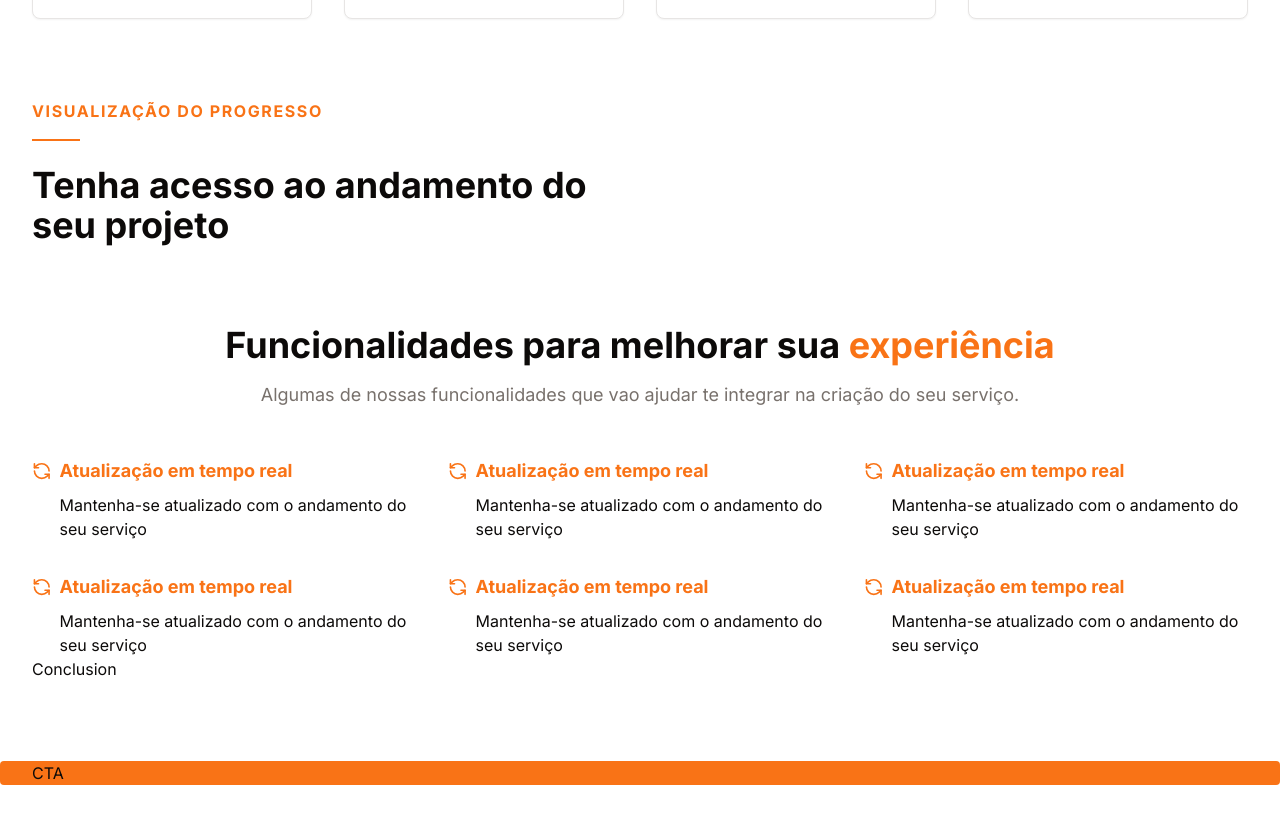
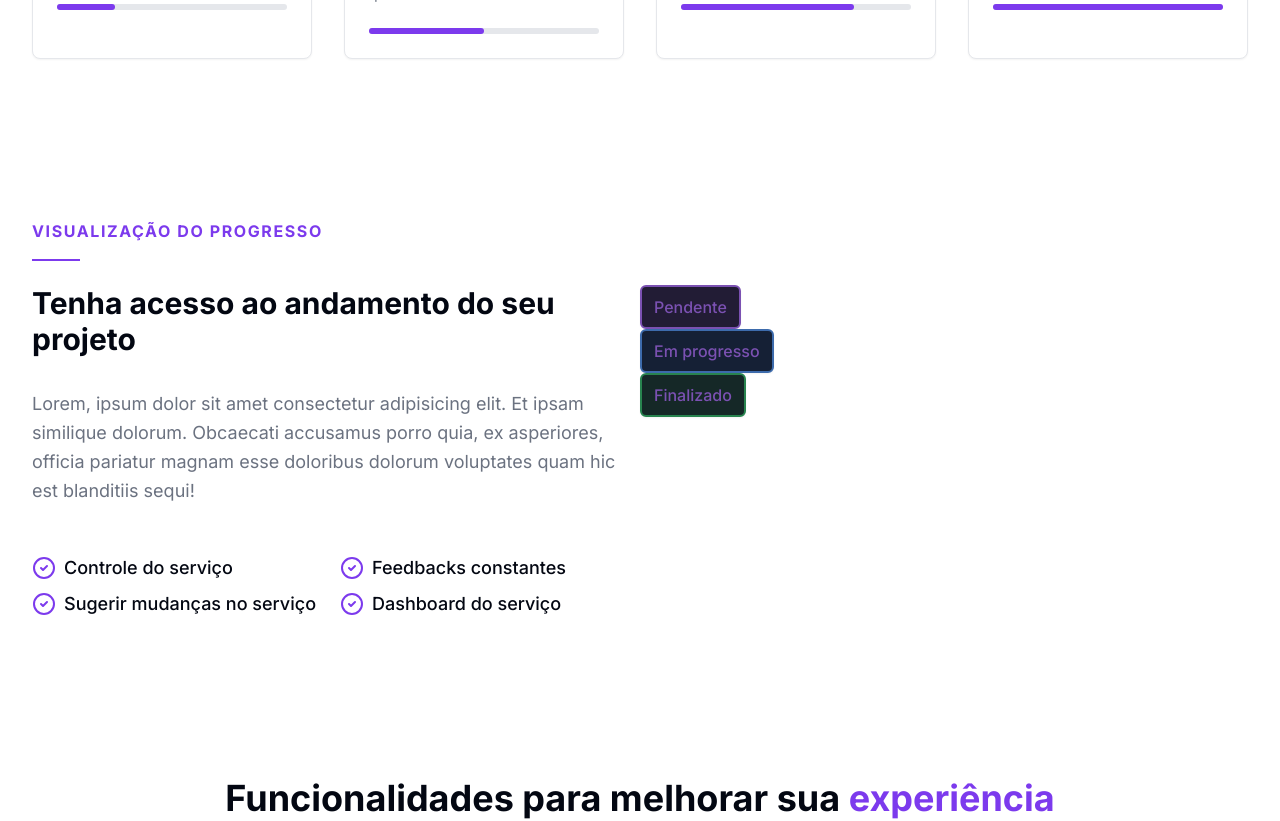
Before and after one commit to charmingruby/apperize, a Next.js app in the folder frontend/: page / in a window 1280 px wide. Shown: the part 1360-2181 px from the top of the page. Built offline with nearby package versions, Linux system fonts and the light colour scheme.

Commit message:
late commit

```diff
--- /dev/null
+++ b/frontend/src/app/(root)/components/feature-guarantee.tsx
@@ -0,0 +1,14 @@
+import { CheckCircle2 } from 'lucide-react'
+
+interface FeatureGuaranteeProps {
+  text: string
+}
+
+export function FeatureGuarantee({ text }: FeatureGuaranteeProps) {
+  return (
+    <div className="flex gap-2 items-center">
+      <CheckCircle2 className="text-primary h-6" />
+      <div className="text-lg font-medium">{text}</div>
+    </div>
+  )
+}
--- a/frontend/src/app/(root)/components/playgrounds/task-status.tsx
+++ /dev/null
@@ -1,3 +0,0 @@
-export function TaskStatus() {
-  return <div>task status</div>
-}
--- /dev/null
+++ b/frontend/src/app/(root)/components/values-list.tsx
@@ -0,0 +1,33 @@
+import { Lightbulb, MessagesSquare, Code2, Activity } from 'lucide-react'
+import { ValueCard } from './value-card'
+
+export function ValuesList() {
+  return (
+    <div className="grid grid-cols-4 gap-8">
+      <ValueCard
+        icon={Lightbulb}
+        title="Ideia"
+        description=" Lorem ipsum dolor sit amet consectetur adipisicing elit. Est praesentium obcaecati quam quibusdam numquam fugit aspernatur? Saepe quod ex facilis molestias, exercitationem iure, hic quis commodi, rerum adipisci odit quasi."
+        position={0}
+      />
+      <ValueCard
+        icon={MessagesSquare}
+        title="Conversa com equipe"
+        description=" Lorem ipsum dolor sit amet consectetur adipisicing elit. Est praesentium obcaecati quam quibusdam numquam fugit aspernatur? Saepe quod ex facilis molestias, exercitationem iure, hic quis commodi, rerum adipisci odit quasi."
+        position={1}
+      />
+      <ValueCard
+        icon={Code2}
+        title="Desenvolvimento"
+        description=" Lorem ipsum dolor sit amet consectetur adipisicing elit. Est praesentium obcaecati quam quibusdam numquam fugit aspernatur? Saepe quod ex facilis molestias, exercitationem iure, hic quis commodi, rerum adipisci odit quasi."
+        position={2}
+      />
+      <ValueCard
+        icon={Activity}
+        title="Monitoramento"
+        description=" Lorem ipsum dolor sit amet consectetur adipisicing elit. Est praesentium obcaecati quam quibusdam numquam fugit aspernatur? Saepe quod ex facilis molestias, exercitationem iure, hic quis commodi, rerum adipisci odit quasi."
+        position={3}
+      />
+    </div>
+  )
+}
--- a/frontend/src/app/(root)/page.tsx
+++ b/frontend/src/app/(root)/page.tsx
@@ -1,7 +1,10 @@
 import { Button } from '@/components/ui/button'
-import { ArrowRight, Lightbulb, RefreshCcw } from 'lucide-react'
-import { ValueCard } from './components/value-card'
+import { ArrowRight, Blocks, CheckCircle2, RefreshCcw } from 'lucide-react'
 import { FeatureItem } from './components/feature-item'
+import { Text } from '@/components/ui/text'
+import { ValuesList } from './components/values-list'
+import { FeatureGuarantee } from './components/feature-guarantee'
+import { TaskStatus } from '@/components/task-status'
 
 export default function Home() {
   return (
@@ -32,7 +35,7 @@ export default function Home() {
       </section>
 
       {/* Value proposition */}
-      <section className="container pt-16">
+      <section className="container py-20">
         <div className="mb-12 grid grid-cols-4 gap-8">
           <div className="col-span-3">
             <div className="w-fit space-y-4 mb-6 ">
@@ -49,36 +52,11 @@ export default function Home() {
             <Button>Fale conosco</Button>
           </div>
         </div>
-        <div className="grid grid-cols-4 gap-8">
-          <ValueCard
-            icon={Lightbulb}
-            title="Ideia"
-            description=" Lorem ipsum dolor sit amet consectetur adipisicing elit. Est praesentium obcaecati quam quibusdam numquam fugit aspernatur? Saepe quod ex facilis molestias, exercitationem iure, hic quis commodi, rerum adipisci odit quasi."
-            position={0}
-          />
-          <ValueCard
-            icon={Lightbulb}
-            title="Ideia"
-            description=" Lorem ipsum dolor sit amet consectetur adipisicing elit. Est praesentium obcaecati quam quibusdam numquam fugit aspernatur? Saepe quod ex facilis molestias, exercitationem iure, hic quis commodi, rerum adipisci odit quasi."
-            position={1}
-          />
-          <ValueCard
-            icon={Lightbulb}
-            title="Ideia"
-            description=" Lorem ipsum dolor sit amet consectetur adipisicing elit. Est praesentium obcaecati quam quibusdam numquam fugit aspernatur? Saepe quod ex facilis molestias, exercitationem iure, hic quis commodi, rerum adipisci odit quasi."
-            position={2}
-          />
-          <ValueCard
-            icon={Lightbulb}
-            title="Ideia"
-            description=" Lorem ipsum dolor sit amet consectetur adipisicing elit. Est praesentium obcaecati quam quibusdam numquam fugit aspernatur? Saepe quod ex facilis molestias, exercitationem iure, hic quis commodi, rerum adipisci odit quasi."
-            position={3}
-          />
-        </div>
+        <ValuesList />
       </section>
 
       {/* Featured */}
-      <section className="container pt-20">
+      <section className="container py-20">
         <div className="w-fit space-y-4 mb-6 ">
           <span className="text-primary uppercase tracking-widest font-semibold block">
             Visualização do progresso
@@ -86,14 +64,38 @@ export default function Home() {
           <div className="w-1/6 h-0.5 bg-primary" />
         </div>
         <div className="grid grid-cols-2">
-          <strong className="font-semibold text-4xl">
-            Tenha acesso ao andamento do seu projeto
-          </strong>
+          {/* Content */}
+          <div>
+            <strong className="font-semibold text-3xl">
+              Tenha acesso ao andamento do seu projeto
+            </strong>
+
+            <p className="text-lg text-muted-foreground leading-relaxed mt-8">
+              Lorem, ipsum dolor sit amet consectetur adipisicing elit. Et ipsam
+              similique dolorum. Obcaecati accusamus porro quia, ex asperiores,
+              officia pariatur magnam esse doloribus dolorum voluptates quam hic
+              est blanditiis sequi!
+            </p>
+
+            <div className="mt-12 grid grid-cols-2 gap-2">
+              <FeatureGuarantee text="Controle do serviço" />
+              <FeatureGuarantee text="Feedbacks constantes" />
+              <FeatureGuarantee text="Sugerir mudanças no serviço" />
+              <FeatureGuarantee text="Dashboard do serviço" />
+            </div>
+          </div>
+
+          {/* Demonstration */}
+          <div>
+            <TaskStatus status="Pendente" />
+            <TaskStatus status="Em progresso" />
+            <TaskStatus status="Finalizado" />
+          </div>
         </div>
       </section>
 
       {/* Features */}
-      <section className="container pt-20">
+      <section className="container py-20">
         {/* Presentation */}
         <div className="mx-auto text-center mb-12 flex flex-col gap-4">
           <h2 className="text-4xl font-semibold">
@@ -142,10 +144,6 @@ export default function Home() {
       </section>
 
       {/* Conclusion */}
-      <section className="container">Conclusion</section>
-
-      {/* CTA */}
-      <section className="container mt-20 bg-primary rounded">CTA</section>
     </>
   )
 }
--- /dev/null
+++ b/frontend/src/components/task-status.tsx
@@ -0,0 +1,30 @@
+import { StatusOptions } from '@/constants/status'
+import clsx from 'clsx'
+
+interface TaskStatusProps {
+  status: StatusOptions
+}
+
+export function TaskStatus({ status }: TaskStatusProps) {
+  return (
+    <div
+      className={clsx('w-fit px-3 py-2 rounded-md shadow-sm border-2', {
+        'bg-status-pending-dark border-status-pending-main':
+          status === 'Pendente',
+        'bg-status-in-progress-dark border-status-in-progress-main':
+          status === 'Em progresso',
+        'bg-status-done-dark border-status-done-main': status === 'Finalizado',
+      })}
+    >
+      <span
+        className={clsx('text-status-pending-main font-medium', {
+          'text-status-pending-main': status === 'Pendente',
+          'text-status-in-progress-main': status === 'Em progresso',
+          'text-status-done-main': status === 'Finalizado',
+        })}
+      >
+        {status}
+      </span>
+    </div>
+  )
+}
--- /dev/null
+++ b/frontend/src/components/ui/text.tsx
@@ -0,0 +1,32 @@
+import { cn } from '@/libs/shadcn'
+import { VariantProps, cva } from 'class-variance-authority'
+import { ComponentProps } from 'react'
+
+const textVariants = cva('leading-relaxed', {
+  variants: {
+    variant: {},
+    size: {
+      default: 'text-lg',
+    },
+  },
+  defaultVariants: {
+    size: 'default',
+  },
+})
+
+type TextProps = ComponentProps<'p'> & VariantProps<typeof textVariants>
+
+export function Text({ variant, size, className, ...props }: TextProps) {
+  return (
+    <p
+      className={cn(
+        textVariants({
+          size,
+          variant,
+          className,
+        }),
+      )}
+      {...props}
+    />
+  )
+}
--- /dev/null
+++ b/frontend/src/constants/status.ts
@@ -0,0 +1,7 @@
+export type StatusOptions = 'Pendente' | 'Em progresso' | 'Finalizado'
+
+export enum Status {
+  'Pendente',
+  'Em progresso',
+  'Finalizado',
+}
--- a/frontend/src/styles/globals.css
+++ b/frontend/src/styles/globals.css
@@ -5,46 +5,46 @@
 @layer base {
   :root {
     --background: 0 0% 100%;
-    --foreground: 20 14.3% 4.1%;
+    --foreground: 224 71.4% 4.1%;
     --card: 0 0% 100%;
-    --card-foreground: 20 14.3% 4.1%;
+    --card-foreground: 224 71.4% 4.1%;
     --popover: 0 0% 100%;
-    --popover-foreground: 20 14.3% 4.1%;
-    --primary: 24.6 95% 53.1%;
-    --primary-foreground: 60 9.1% 97.8%;
-    --secondary: 60 4.8% 95.9%;
-    --secondary-foreground: 24 9.8% 10%;
-    --muted: 60 4.8% 95.9%;
-    --muted-foreground: 25 5.3% 44.7%;
-    --accent: 60 4.8% 95.9%;
-    --accent-foreground: 24 9.8% 10%;
+    --popover-foreground: 224 71.4% 4.1%;
+    --primary: 262.1 83.3% 57.8%;
+    --primary-foreground: 210 20% 98%;
+    --secondary: 220 14.3% 95.9%;
+    --secondary-foreground: 220.9 39.3% 11%;
+    --muted: 220 14.3% 95.9%;
+    --muted-foreground: 220 8.9% 46.1%;
+    --accent: 220 14.3% 95.9%;
+    --accent-foreground: 220.9 39.3% 11%;
     --destructive: 0 84.2% 60.2%;
-    --destructive-foreground: 60 9.1% 97.8%;
-    --border: 20 5.9% 90%;
-    --input: 20 5.9% 90%;
-    --ring: 24.6 95% 53.1%;
+    --destructive-foreground: 210 20% 98%;
+    --border: 220 13% 91%;
+    --input: 220 13% 91%;
+    --ring: 262.1 83.3% 57.8%;
     --radius: 0.5rem;
   }
 
   .dark {
-    --background: 20 14.3% 4.1%;
-    --foreground: 60 9.1% 97.8%;
-    --card: 20 14.3% 4.1%;
-    --card-foreground: 60 9.1% 97.8%;
-    --popover: 20 14.3% 4.1%;
-    --popover-foreground: 60 9.1% 97.8%;
-    --primary: 20.5 90.2% 48.2%;
-    --primary-foreground: 60 9.1% 97.8%;
-    --secondary: 12 6.5% 15.1%;
-    --secondary-foreground: 60 9.1% 97.8%;
-    --muted: 12 6.5% 15.1%;
-    --muted-foreground: 24 5.4% 63.9%;
-    --accent: 12 6.5% 15.1%;
-    --accent-foreground: 60 9.1% 97.8%;
-    --destructive: 0 72.2% 50.6%;
-    --destructive-foreground: 60 9.1% 97.8%;
-    --border: 12 6.5% 15.1%;
-    --input: 12 6.5% 15.1%;
-    --ring: 20.5 90.2% 48.2%;
+    --background: 224 71.4% 4.1%;
+    --foreground: 210 20% 98%;
+    --card: 224 71.4% 4.1%;
+    --card-foreground: 210 20% 98%;
+    --popover: 224 71.4% 4.1%;
+    --popover-foreground: 210 20% 98%;
+    --primary: 263.4 70% 50.4%;
+    --primary-foreground: 210 20% 98%;
+    --secondary: 215 27.9% 16.9%;
+    --secondary-foreground: 210 20% 98%;
+    --muted: 215 27.9% 16.9%;
+    --muted-foreground: 217.9 10.6% 64.9%;
+    --accent: 215 27.9% 16.9%;
+    --accent-foreground: 210 20% 98%;
+    --destructive: 0 62.8% 30.6%;
+    --destructive-foreground: 210 20% 98%;
+    --border: 215 27.9% 16.9%;
+    --input: 215 27.9% 16.9%;
+    --ring: 263.4 70% 50.4%;
   }
 }
--- a/frontend/tailwind.config.js
+++ b/frontend/tailwind.config.js
@@ -58,6 +58,20 @@ module.exports = {
           DEFAULT: 'hsl(var(--card))',
           foreground: 'hsl(var(--card-foreground))',
         },
+        status: {
+          pending: {
+            main: '#7B51B2',
+            dark: '#221C35',
+          },
+          'in-progress': {
+            main: '#3D6BAC',
+            dark: '#152035',
+          },
+          done: {
+            main: '#28844F',
+            dark: '#152827',
+          },
+        },
       },
       borderRadius: {
         lg: 'var(--radius)',
```
